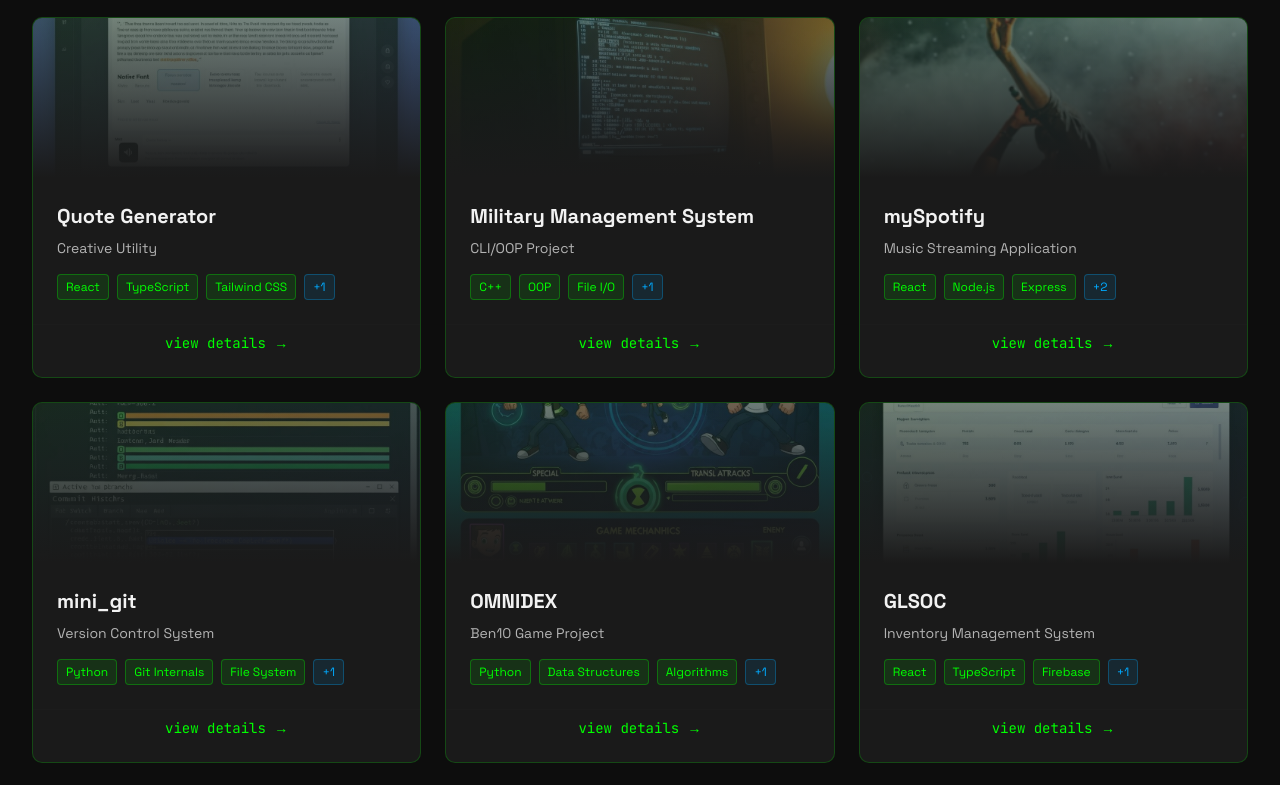
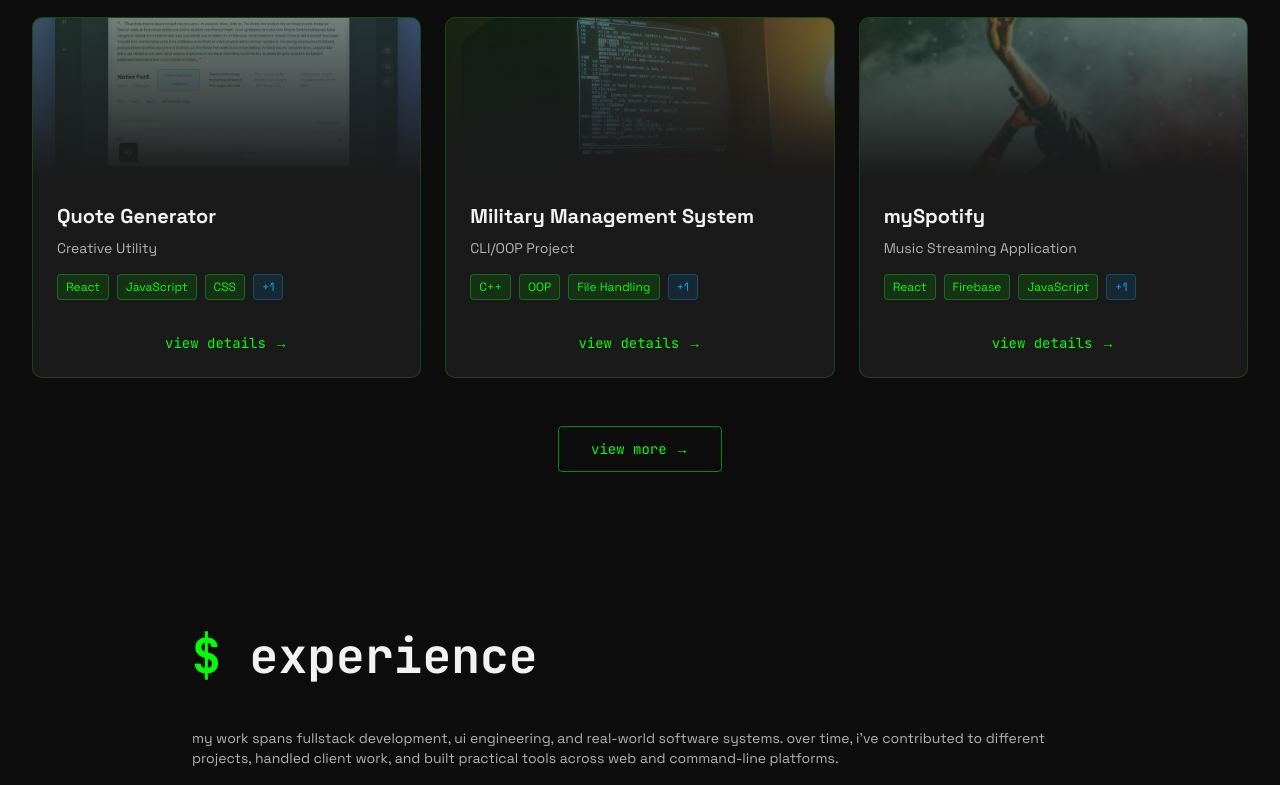
Before and after one commit to TahiraNawab123/portfolio-0r, a Next.js app: page / in a window 1280 px wide. Shown: the part 2000-2785 px from the top of the page. Built offline with nearby package versions, Linux system fonts and the light colour scheme.

Commit message:
feat: add "View More" with pagination and update tech stacks
Add "View More" button with smooth animations and update tech stacks from GitHub

Co-authored-by: tahira_n123 <194919641+TahiraNawab123@users.noreply.github.com>

```diff
--- a/components/projects.tsx
+++ b/components/projects.tsx
@@ -24,7 +24,7 @@ const projectsData: Project[] = [
     shortDesc: "Legal-Tech Platform",
     description:
       "A justice-focused platform designed to simplify legal awareness and streamline interaction between victims and lawyers. features structured flows, cleaner user journeys, and an aim to make legal navigation more accessible.",
-    techStack: ["React", "TypeScript", "Node.js", "MongoDB", "Firebase"],
+    techStack: ["React", "Express.js", "MongoDB", "Node.js", "Tailwind CSS"],
     image: "/legal-tech-platform-interface.jpg",
     links: {
       github: "https://github.com/TahiraNawab123/Lexora",
@@ -36,7 +36,7 @@ const projectsData: Project[] = [
     shortDesc: "Equality & Awareness Platform",
     description:
       "A clean, minimal web platform built for awareness-driven communities. offers structured content, organized UI, and smooth user experience focused on clarity and accessibility.",
-    techStack: ["React", "Tailwind CSS", "Next.js", "REST API"],
+    techStack: ["React", "Tailwind CSS", "JavaScript", "HTML/CSS"],
     image: "/community-platform-dashboard.png",
     links: {
       github: "https://github.com/TahiraNawab123/Usparity",
@@ -48,7 +48,7 @@ const projectsData: Project[] = [
     shortDesc: "AI/NLP Tool",
     description:
       "A text processing tool that turns long blogs into concise summaries using NLP logic. built for speed, clarity, and readability.",
-    techStack: ["Python", "FastAPI", "React", "NLP Libraries"],
+    techStack: ["Python", "Flask", "React", "NLTK"],
     image: "/content-summarization-tool.jpg",
     links: {
       github: "https://github.com/TahiraNawab123/Blog-Summarizer",
@@ -60,7 +60,7 @@ const projectsData: Project[] = [
     shortDesc: "Creative Utility",
     description:
       "A lightweight app that generates random motivational and aesthetic quotes dynamically. minimal yet visually pleasing.",
-    techStack: ["React", "TypeScript", "Tailwind CSS", "API Integration"],
+    techStack: ["React", "JavaScript", "CSS", "API"],
     image: "/quote-generator-interface.jpg",
     links: {
       github: "https://github.com/TahiraNawab123/quote-generator",
@@ -72,7 +72,7 @@ const projectsData: Project[] = [
     shortDesc: "CLI/OOP Project",
     description:
       "A command-line based management system built using C++ with OOP + file handling. manages personnel, missions, and operational data with structured flows.",
-    techStack: ["C++", "OOP", "File I/O", "Data Structures"],
+    techStack: ["C++", "OOP", "File Handling", "STL"],
     image: "/command-line-interface-system.jpg",
     links: {
       github: "https://github.com/TahiraNawab123/Military-Management-System",
@@ -84,7 +84,7 @@ const projectsData: Project[] = [
     shortDesc: "Music Streaming Application",
     description:
       "A Spotify-inspired music streaming application with playlist management, user profiles, and audio playback functionality. built with modern web technologies for seamless music discovery.",
-    techStack: ["React", "Node.js", "Express", "MongoDB", "Spotify API"],
+    techStack: ["React", "Firebase", "JavaScript", "Tailwind CSS"],
     image: "/myspotify-music-app.jpg",
     links: {
       github: "https://github.com/TahiraNawab123/mySpotify",
@@ -96,7 +96,7 @@ const projectsData: Project[] = [
     shortDesc: "Version Control System",
     description:
       "A lightweight implementation of Git version control system. demonstrates core Git functionality including commit, branch, merge, and history tracking.",
-    techStack: ["Python", "Git Internals", "File System", "Hash Functions"],
+    techStack: ["Python", "Git Protocol", "SHA-1", "CLI"],
     image: "/mini-git-version-control.jpg",
     links: {
       github: "https://github.com/TahiraNawab123/mini_git",
@@ -108,7 +108,7 @@ const projectsData: Project[] = [
     shortDesc: "Ben10 Game Project",
     description:
       "Ben 10 game project featuring alien transformations and action-packed gameplay. built with immersive mechanics and engaging interface design.",
-    techStack: ["Python", "Data Structures", "Algorithms", "Game Development"],
+    techStack: ["Python", "Pygame", "Game Logic", "OOP"],
     image: "/omnidex-ben10-game.jpg",
     links: {
       github: "https://github.com/TahiraNawab123/OMNIDEX",
@@ -120,7 +120,7 @@ const projectsData: Project[] = [
     shortDesc: "Inventory Management System",
     description:
       "An inventory management system designed for efficient product tracking and stock level monitoring. streamlines data organization and provides real-time inventory insights.",
-    techStack: ["React", "TypeScript", "Firebase", "Tailwind CSS"],
+    techStack: ["React", "Node.js", "MongoDB", "Tailwind CSS"],
     image: "/glsoc-inventory-management.jpg",
     links: {
       github: "https://github.com/TahiraNawab123/GLOSC",
@@ -132,7 +132,7 @@ const projectsData: Project[] = [
     shortDesc: "Interactive Web Experience",
     description:
       "A fun project with Will and Demogorgon features inspired by the Stranger Things universe. features immersive UI, dark atmospheric design, and interactive elements.",
-    techStack: ["React", "Framer Motion", "CSS", "JavaScript"],
+    techStack: ["React", "Framer Motion", "Tailwind CSS", "JavaScript"],
     image: "/stranger-things-project.jpg",
     links: {
       github: "https://github.com/TahiraNawab123/Stranger-Things",
@@ -144,7 +144,7 @@ const projectsData: Project[] = [
     shortDesc: "Political Awareness Campaign",
     description:
       "A professional political awareness campaign platform designed for maximum engagement and information dissemination. features compelling visuals, structured narratives, and community mobilization tools.",
-    techStack: ["HTML", "CSS", "JavaScript", "Responsive Design"],
+    techStack: ["HTML5", "CSS3", "JavaScript", "Bootstrap"],
     image: "/free-imran-khan-campaign.jpg",
     links: {
       github: "https://github.com/TahiraNawab123/Free_Imran_Khan",
@@ -156,7 +156,7 @@ const projectsData: Project[] = [
     shortDesc: "Educational Resource Hub",
     description:
       "A centralized hub for ITU computer science students to access course materials, study guides, and programming resources. organized and easily navigable.",
-    techStack: ["Next.js", "React", "Tailwind CSS", "Markdown"],
+    techStack: ["Next.js", "TypeScript", "Tailwind CSS", "MDX"],
     image: "/itu-cs-resources-hub.jpg",
     links: {
       github: "https://github.com/TahiraNawab123/ITU-CS-Resources",
@@ -166,6 +166,14 @@ const projectsData: Project[] = [
 
 export default function Projects() {
   const [selectedProject, setSelectedProject] = useState<Project | null>(null)
+  const [visibleCount, setVisibleCount] = useState(6)
+
+  const visibleProjects = projectsData.slice(0, visibleCount)
+  const hasMoreProjects = visibleCount < projectsData.length
+
+  const handleViewMore = () => {
+    setVisibleCount((prev) => prev + 3)
+  }
 
   return (
     <section id="projects" className="relative min-h-screen py-20 px-4 sm:px-6 lg:px-8">
@@ -186,7 +194,7 @@ export default function Projects() {
         </motion.div>
 
         <div className="grid grid-cols-1 md:grid-cols-2 lg:grid-cols-3 gap-6">
-          {projectsData.map((project, idx) => (
+          {visibleProjects.map((project, idx) => (
             <motion.div
               key={project.id}
               initial={{ opacity: 0, y: 20 }}
@@ -238,6 +246,23 @@ export default function Projects() {
             </motion.div>
           ))}
         </div>
+
+        {hasMoreProjects && (
+          <motion.div
+            initial={{ opacity: 0, y: 20 }}
+            whileInView={{ opacity: 1, y: 0 }}
+            transition={{ duration: 0.6 }}
+            viewport={{ once: true }}
+            className="flex justify-center mt-12"
+          >
+            <button
+              onClick={handleViewMore}
+              className="px-8 py-3 font-mono text-sm border border-primary/50 text-primary hover:bg-primary/10 hover:border-primary transition-all duration-300 rounded"
+            >
+              view more →
+            </button>
+          </motion.div>
+        )}
       </div>
 
       <ProjectModal project={selectedProject} onClose={() => setSelectedProject(null)} />
```
